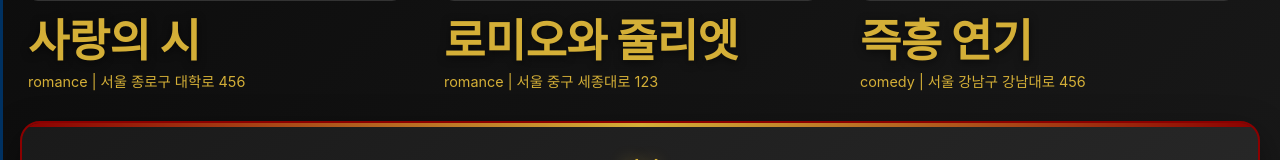
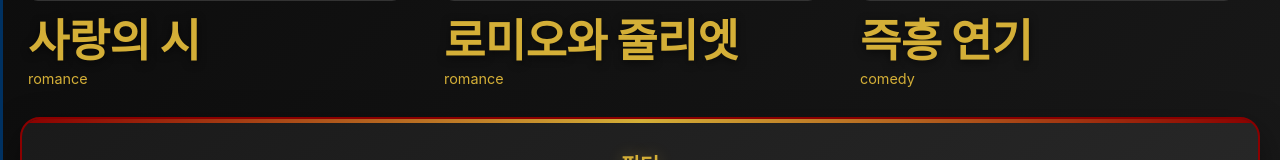
Before and after one commit to sodaaw/KurtainCall-Frontend, a React (Create React App) app: page /genre in a window 1280 px wide. Shown: the part 455-615 px from the top of the page. Built offline with nearby package versions, Linux system fonts and the light colour scheme; no server answers; grey boxes are pictures that could not be loaded; a web font is replaced by a local one.

Commit message:
주소 안뜨는 에러 해결

```diff
--- a/src/Genre/Genre.jsx
+++ b/src/Genre/Genre.jsx
@@ -233,6 +233,10 @@ const Genre = () => {
             continue;
           }
         }
+
+        // 디버깅용 콘솔에 데이터 찍어보기
+        //console.log("API 원본 데이터:", playsData);
+
 
         if (playsData) {
           // API 데이터를 올바른 형식으로 변환
@@ -564,7 +568,7 @@ const Genre = () => {
   }}/>
               <div className="poster-title">{p.title}</div>
               <div className="poster-info">
-                {p.category} {p.location && `| ${p.location}`}
+                {p.category} {p.location?.address && `| ${p.location.address}`}
               </div>
             </div>
           ))}
```
